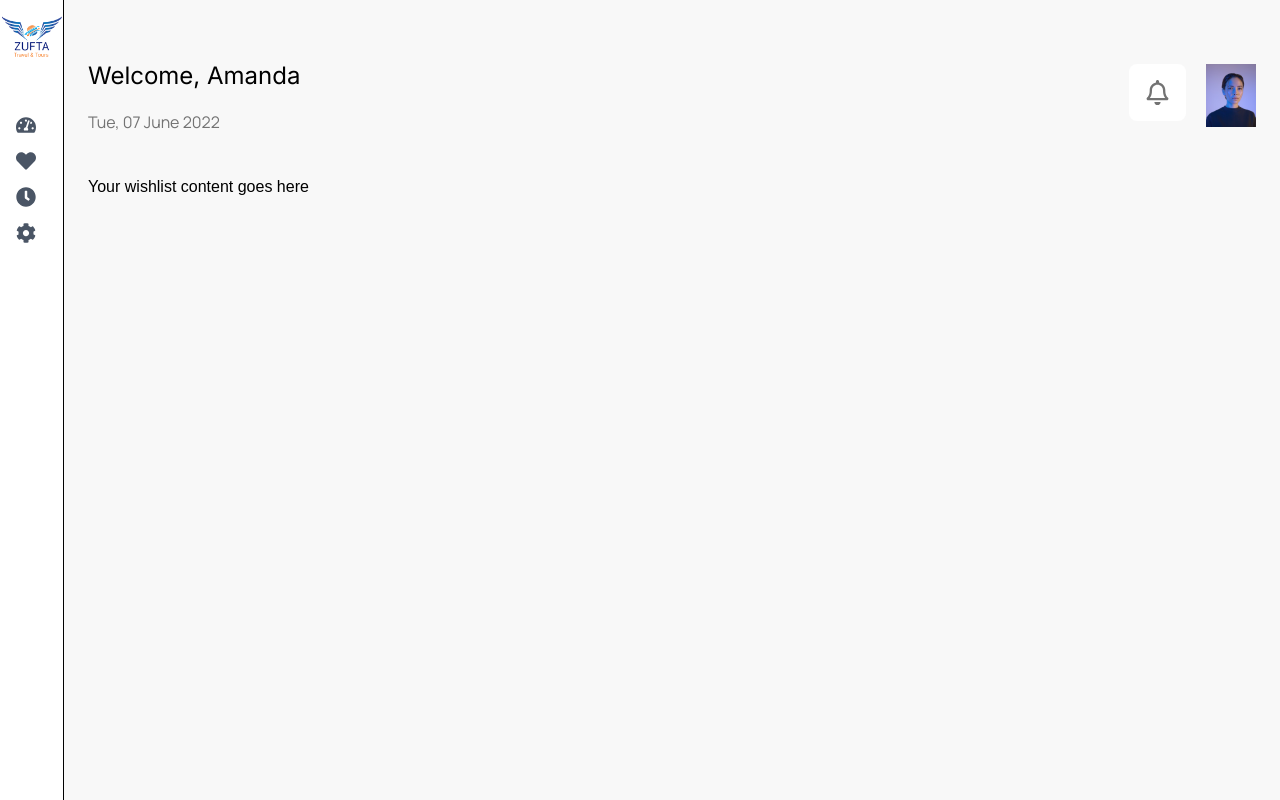
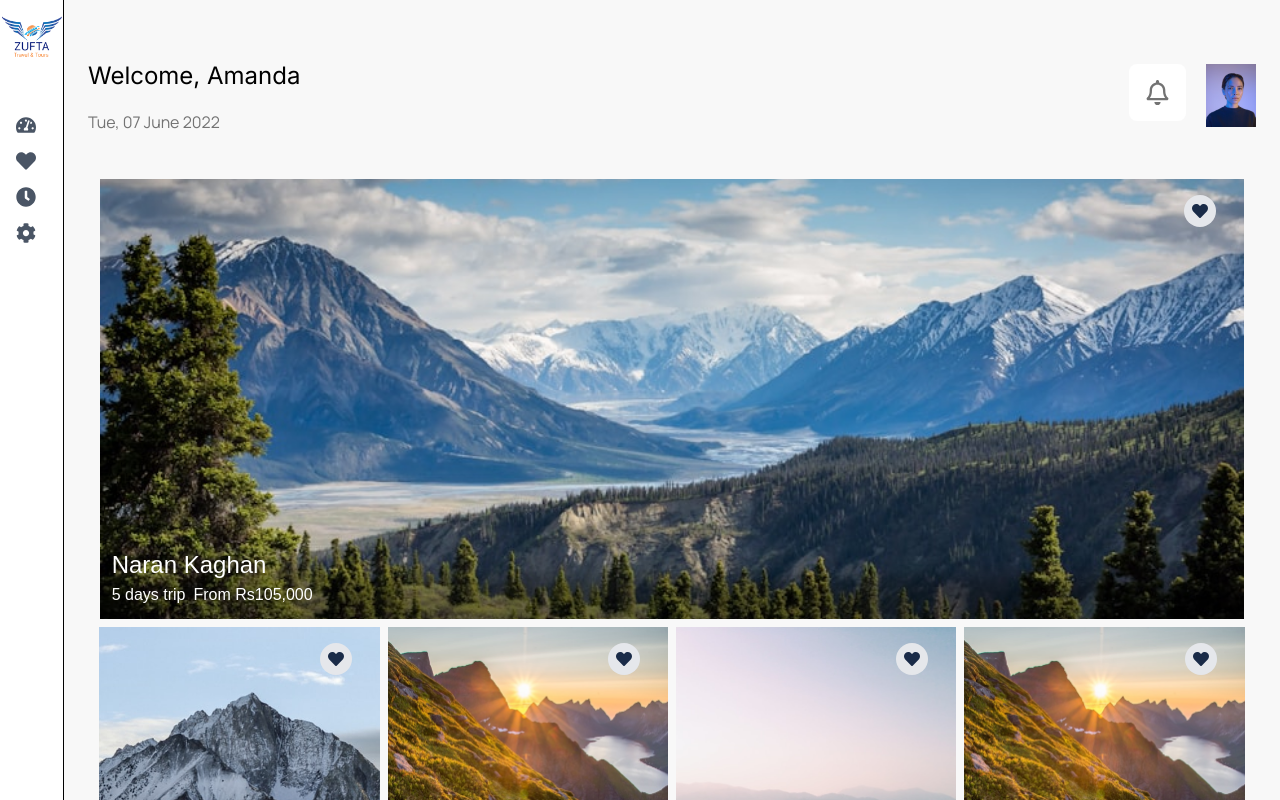
Before and after one commit to ShahbazNadeem/zufta_travels, a Next.js app: page /dashboard/wishlist in a window 1280 px wide. Shown: the top 800 px of the page. Built offline with nearby package versions, Linux system fonts and the light colour scheme.

Commit message:
wishlist page added

```diff
--- a/src/pages/dashboard/wishlist/index.jsx
+++ b/src/pages/dashboard/wishlist/index.jsx
@@ -1,6 +1,8 @@
 import React from 'react'
 import Sidebar from "@/components/dashboard/Sidebar";
 import DashboardTopBar from "@/components/dashboard/DashboardTopBar";
+import { premiumTourPickup } from '@/jsonData/Data'
+import TourCards from '@/components/TourCards';
 
 const index = () => {
   return (
@@ -9,7 +11,7 @@ const index = () => {
         <Sidebar />
         <div className="flex-1 p-6">
           <DashboardTopBar />
-          Your wishlist content goes here
+          <TourCards data={premiumTourPickup} />
         </div>
       </div>
     </div>
```
